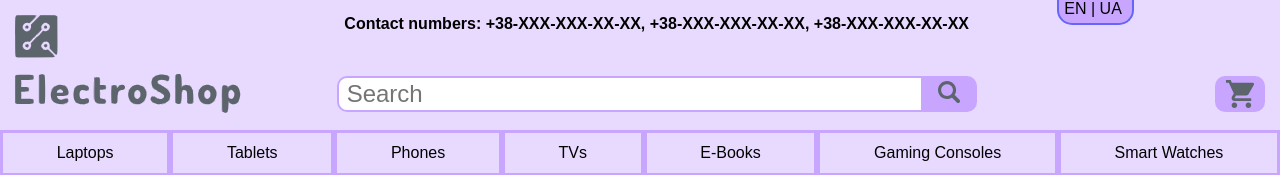
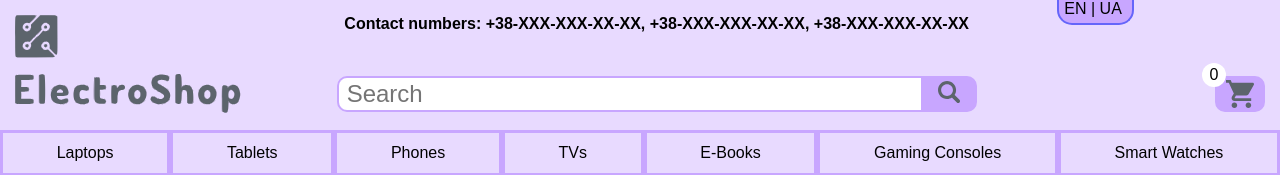
Before and after one commit to AlexKuskov/electro-shop, an Angular app: page / in a window 1280 px wide. Shown: the top 175 px of the page. Built offline with nearby package versions, Linux system fonts and the light colour scheme.

Commit message:
Add cart items counter for cart button

```diff
--- a/src/app/components/header/header.component.html
+++ b/src/app/components/header/header.component.html
@@ -2,7 +2,8 @@
   <img routerLink="/" class="header__logo" src="assets/images/electroshop-logo.svg" alt="ElectroShop" title="ElectroShop">
   <app-header-center class="header-center"></app-header-center>
   <app-languages></app-languages>
-  <button class="cart-button" (click)="modalService.openModal();">
+  <button class="cart-button" (click)="modalService.openModal()">
+      <div class="cart-button__cart-counter">{{ cartService.cartItems.length }}</div>
       <img class="cart-button__cart-icon" src="assets/images/icons/shopping-cart.svg" alt="Cart" title="Cart">
   </button>
 </header>
--- a/src/app/components/header/header.component.scss
+++ b/src/app/components/header/header.component.scss
@@ -24,6 +24,7 @@
 }
 
 .cart-button {
+    position: relative;
     height: 36px;
     width: 50px;
     padding: 2px;
@@ -43,6 +44,17 @@
     }
 }
 
+.cart-button__cart-counter {
+    position: absolute;
+    top: -15px;
+    left: -15px;
+    line-height: 24px;
+    width: 24px;
+    height: 24px;
+    background-color: rgb(255, 255, 255);
+    border-radius: 100%;
+}
+
 .cart-button__cart-icon {
     height: 28px;
 }
--- a/src/app/components/header/header.component.ts
+++ b/src/app/components/header/header.component.ts
@@ -1,5 +1,6 @@
 import { Component, OnInit } from '@angular/core';
 import { ModalService } from 'src/app/services/modal.service';
+import { CartService } from 'src/app/services/cart.service';
 
 @Component({
   selector: 'app-header',
@@ -8,7 +9,8 @@ import { ModalService } from 'src/app/services/modal.service';
 })
 export class HeaderComponent implements OnInit {
 
-  constructor(public modalService: ModalService) { }
+  constructor(public modalService: ModalService,
+              public cartService: CartService) { }
 
   ngOnInit() {
   }
```
